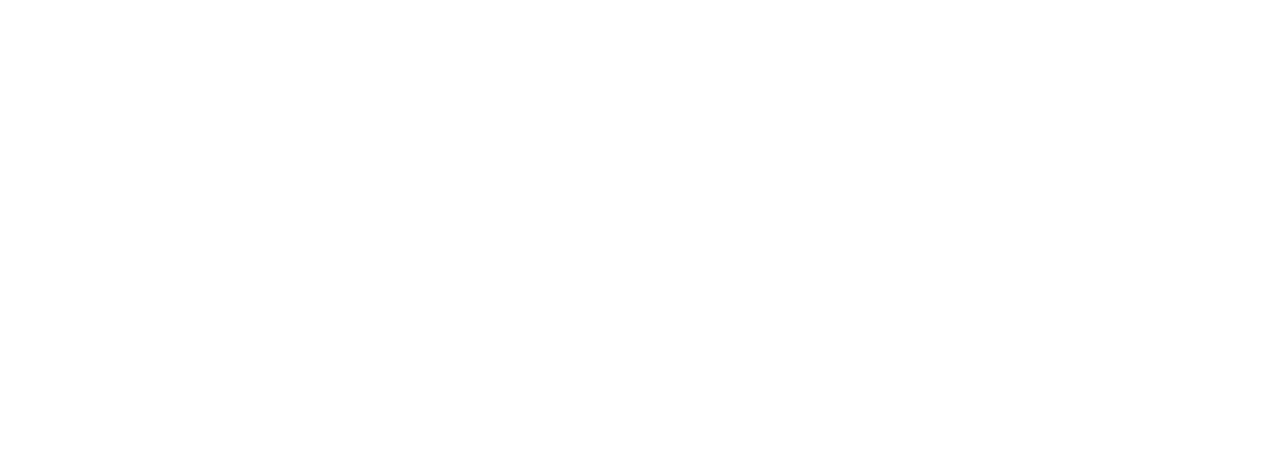
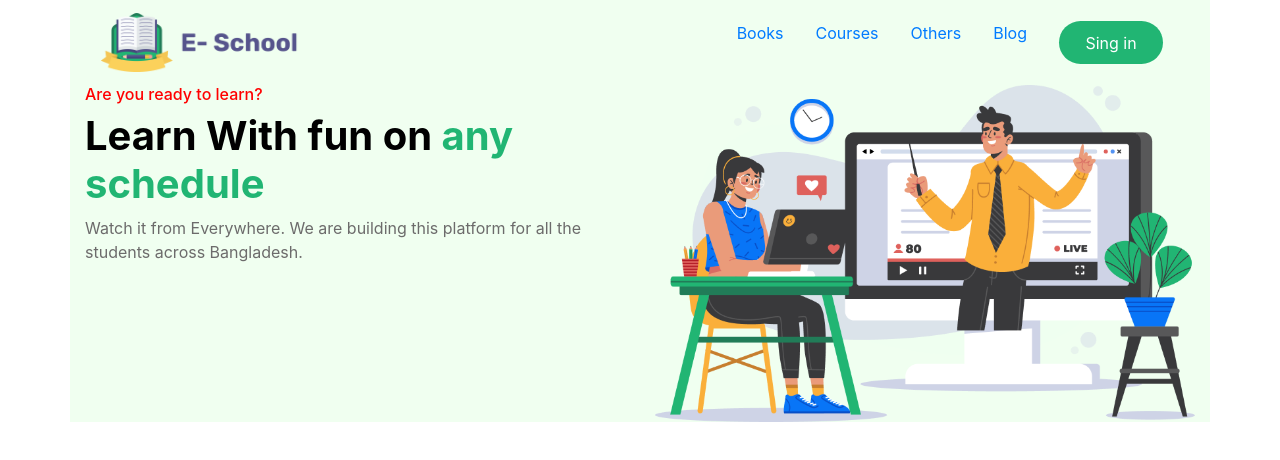
Before and after one commit to enggarafat/E-SCHOOL, a plain HTML site: page index.html in a window 1280 px wide. Drawn offline with nearby package versions, Linux system fonts and the light colour scheme.

Commit message:
second commit

```diff
--- a/index.html
+++ b/index.html
@@ -4,9 +4,59 @@
     <meta charset="UTF-8">
     <meta name="viewport" content="width=device-width, initial-scale=1.0">
     <title>E-SCHOOL</title>
+    <link rel="stylesheet" href="https://stackpath.bootstrapcdn.com/bootstrap/4.5.0/css/bootstrap.min.css" integrity="sha384-9aIt2nRpC12Uk9gS9baDl411NQApFmC26EwAOH8WgZl5MYYxFfc+NcPb1dKGj7Sk" crossorigin="anonymous">
     <link rel="stylesheet" href="style.css">
 </head>
 <body>
+    <div class="container color-bg">
+      <nav class="navbar  navbar-light">
+        <a class="navbar-brand" href="#">
+          <img class="img-fluid image" src="images/ICON/Logo.png" alt="">
+        </a>
+        <ul class="nav justify-content-end">
+            <li class="nav-item">
+              <a class="nav-link active" href="#">Books</a>
+            </li>
+            <li class="nav-item">
+              <a class="nav-link" href="#">Courses</a>
+            </li>
+            <li class="nav-item">
+              <a class="nav-link" href="#">Others</a>
+            </li>
+            <li class="nav-item">
+                <a class="nav-link" href="#">Blog</a>
+              </li>
+              <li class="nav-item">
+                <a class="nav-link" href="#">
+                  <button class="button">Sing in</button>
+                </a>
+              </li>
 
+          </ul>
+        </nav>
+    </div>
+
+    <div class="container color-bg">
+      <div id="carouselExampleSlidesOnly" class="carousel slide">
+        <div class="carousel-inner">
+          <div class="carousel-item active">
+            <div class="row">
+              <div class="col-md-6">
+                <h6 class="color-red">Are you ready to learn?</h6>
+                <h1 class="highlighter">Learn With fun on<span class="color-span"> any schedule</span></h1>
+                <p>Watch it from Everywhere. We are building this platform for all the students across Bangladesh.</p>
+              </div>
+              <div class="col-md-6">
+                <img src="images/Photos/Illustration.png" class="d-block w-100" alt="...">
+              </div>
+          </div>
+         </div>
+        </div>
+      </div>
+    </div>
+
+    <script src="https://code.jquery.com/jquery-3.5.1.slim.min.js" integrity="sha384-DfXdz2htPH0lsSSs5nCTpuj/zy4C+OGpamoFVy38MVBnE+IbbVYUew+OrCXaRkfj" crossorigin="anonymous"></script>
+     <script src="https://cdn.jsdelivr.net/npm/popper.js@1.16.0/dist/umd/popper.min.js" integrity="sha384-Q6E9RHvbIyZFJoft+2mJbHaEWldlvI9IOYy5n3zV9zzTtmI3UksdQRVvoxMfooAo" crossorigin="anonymous"></script>
+     <script src="https://stackpath.bootstrapcdn.com/bootstrap/4.5.0/js/bootstrap.min.js" integrity="sha384-OgVRvuATP1z7JjHLkuOU7Xw704+h835Lr+6QL9UvYjZE3Ipu6Tp75j7Bh/kR0JKI" crossorigin="anonymous"></script>
 </body>
 </html>
--- a/style.css
+++ b/style.css
@@ -0,0 +1,32 @@
+.image{
+    width:198.07px;
+    height:59px;
+    left:212px;
+    top:30px;
+}
+.button{
+    width:104px;
+    height:43px;
+    left: 1201px;
+    top:25px;
+    background: #21B573;
+    border-radius: 33px;
+    border: none;
+    color: white;
+}
+.color-bg{
+    background-color:#F0FFF0;
+}
+.color-red{
+    color: red;
+}
+.color-span{
+    color:#21b573;
+}
+.highlighter{
+    color:black;
+    font-weight: 700;
+}
+p{
+    color:#6C6B6B;
+}
```
Also changed, not shown: images/ICON/Logo.png (added), images/ICON/Student.png (added), images/ICON/Students.png (added), images/ICON/Test.png (added), images/ICON/book.png (added), images/ICON/calendar.png (added), images/ICON/people.png (added), images/Photos/Illustration.png (added), images/Photos/Man.png (added), images/Photos/Morder psyc.png (added), images/Photos/Morder pychons.png (added), images/Photos/Morder pyschology.png (added), 3 other files.
